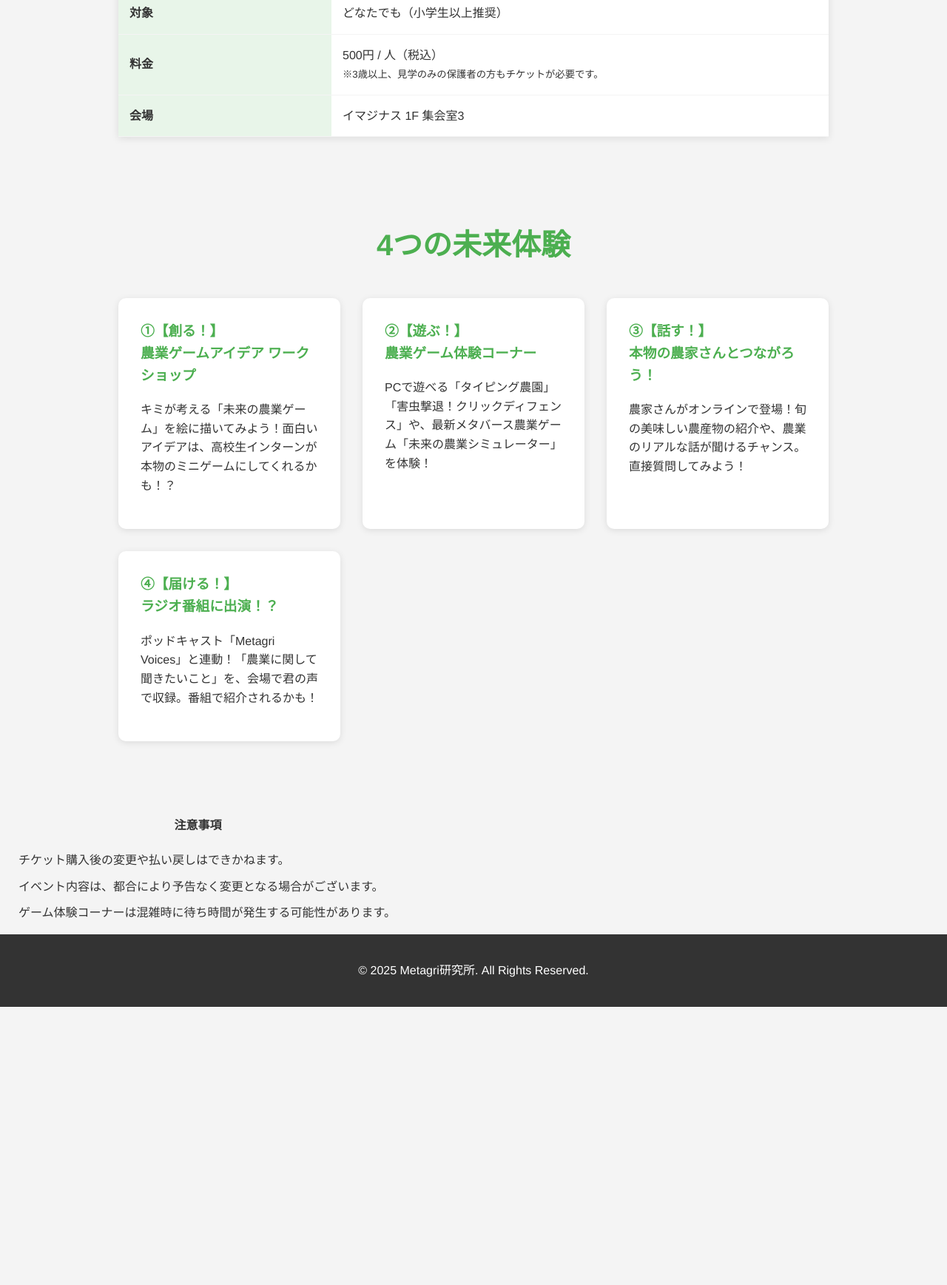
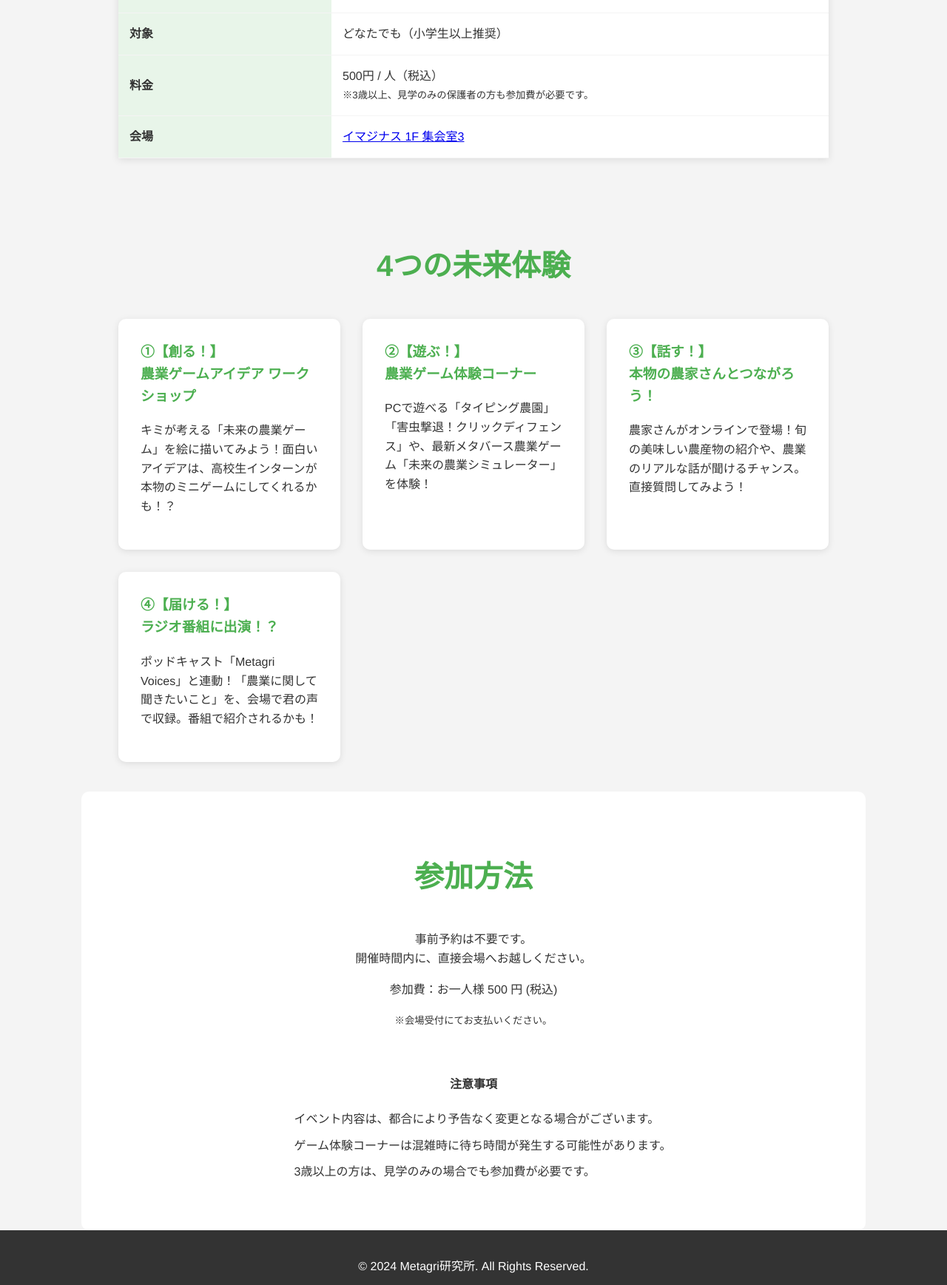
Before and after one commit to NouJouJin/metagri-imaginus-event-2025, a plain HTML site: page index.html in a window 1280 px wide. Shown: the part 1060-2797 px from the top of the page at 74% size. Before the commit the page ends 2421 px from the top, so only its background shows below. Drawn offline with Linux system fonts and the light colour scheme.

Commit message:
Update index.html

```diff
--- a/index.html
+++ b/index.html
@@ -6,7 +6,7 @@
     <title>Metagri Labo イベント | ゲームで未来の農業を体験＆創造しよう！</title>
     <meta name="description" content="2025年9月13日開催！「遊ぶ」「創る」「話す」「届ける」が詰まった、未来の農業体験イベント！おみやげにはMetagri漫画や旬の農産物も！">
     <link rel="stylesheet" href="css/style.css">
-    <link rel="icon" href="images/favicon.ico"> <!-- ←ファビコンがあれば設定 -->
+    <link rel="icon" href="images/favicon.ico">
 </head>
 <body>
 
@@ -19,7 +19,11 @@
                 <p><strong>開催日:</strong> 2025年9月13日(土) 13:00-16:00</p>
                 <p><strong>会場:</strong> イマジナス 1F 集会室3</p>
             </div>
-            <a href="#ticket" class="cta-button">チケットを予約する (500円)</a>
+            <!-- ▼▼▼ 変更点1: 予約ボタンを料金案内に変更 ▼▼▼ -->
+            <div class="price-info">
+                参加費：お一人様 500円 (税込)<br><small>※事前予約不要</small>
+            </div>
+            <!-- ▲▲▲ 変更点1 ▲▲▲ -->
             <p class="souvenir">漫画「Metagri物語」や「旬の農産物」のおみやげ付き！</p>
         </div>
     </header>
@@ -34,8 +38,10 @@
                     <tr><th>所要時間</th><td>目安 30分～60分程度</td></tr>
                     <tr><th>特典・持ち帰り品</th><td>・Metagri漫画（小冊子）<br>・旬の農産物</td></tr>
                     <tr><th>対象</th><td>どなたでも（小学生以上推奨）</td></tr>
-                    <tr><th>料金</th><td>500円 / 人（税込）<br><small>※3歳以上、見学のみの保護者の方もチケットが必要です。</small></td></tr>
-                    <tr><th>会場</th><td>イマジナス 1F 集会室3</td></tr>
+                    <tr><th>料金</th><td>500円 / 人（税込）<br><small>※3歳以上、見学のみの保護者の方も参加費が必要です。</small></td></tr>
+                    <!-- ▼▼▼ 変更点2: 会場名にリンクを追加 ▼▼▼ -->
+                    <tr><th>会場</th><td><a href="https://www.imaginus-suginami.jp/floorguide/" target="_blank" rel="noopener noreferrer">イマジナス 1F 集会室3</a></td></tr>
+                    <!-- ▲▲▲ 変更点2 ▲▲▲ -->
                 </table>
             </div>
         </section>
@@ -62,19 +68,28 @@
             </div>
         </section>
 
+        <!-- ▼▼▼ 変更点3: 「参加お申し込み」セクションを「参加方法」に変更 ▼▼▼ -->
+        <section id="howto" class="container cta-section">
+            <h2 class="section-title">参加方法</h2>
+            <p>事前予約は不要です。<br>開催時間内に、直接会場へお越しください。</p>
+            <div class="price-info-large">
+                <p>参加費：お一人様 <span>500</span> 円 (税込)</p>
+                <small>※会場受付にてお支払いください。</small>
+            </div>
             <div class="notes">
                 <h4>注意事項</h4>
                 <ul>
-                    <li>チケット購入後の変更や払い戻しはできかねます。</li>
                     <li>イベント内容は、都合により予告なく変更となる場合がございます。</li>
                     <li>ゲーム体験コーナーは混雑時に待ち時間が発生する可能性があります。</li>
+                    <li>3歳以上の方は、見学のみの場合でも参加費が必要です。</li>
                 </ul>
             </div>
         </section>
+        <!-- ▲▲▲ 変更点3 ▲▲▲ -->
     </main>
 
     <footer>
-        <p>© 2025 Metagri研究所. All Rights Reserved.</p>
+        <p>© 2024 Metagri研究所. All Rights Reserved.</p>
     </footer>
 
     <script src="js/script.js"></script>
```
